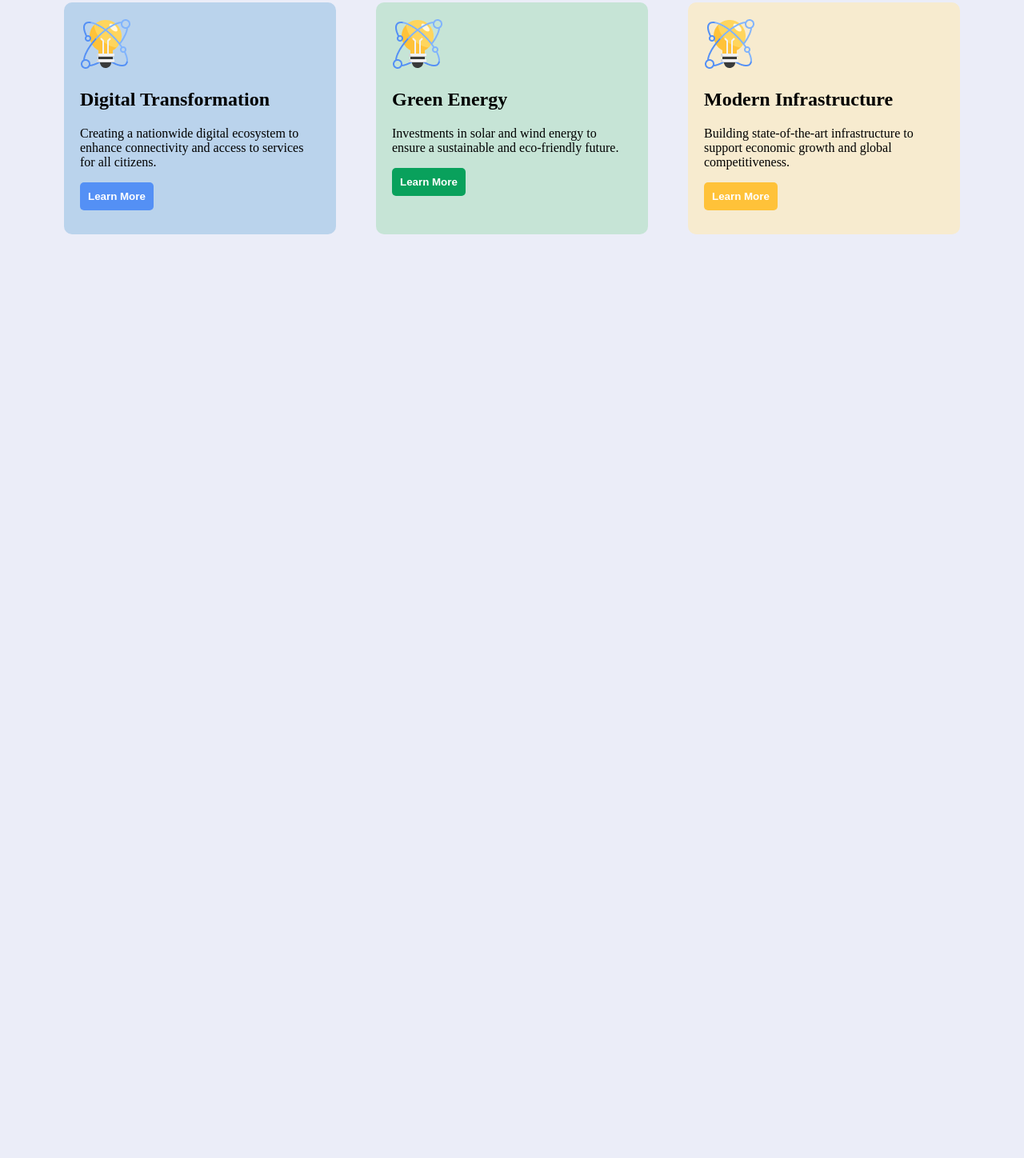
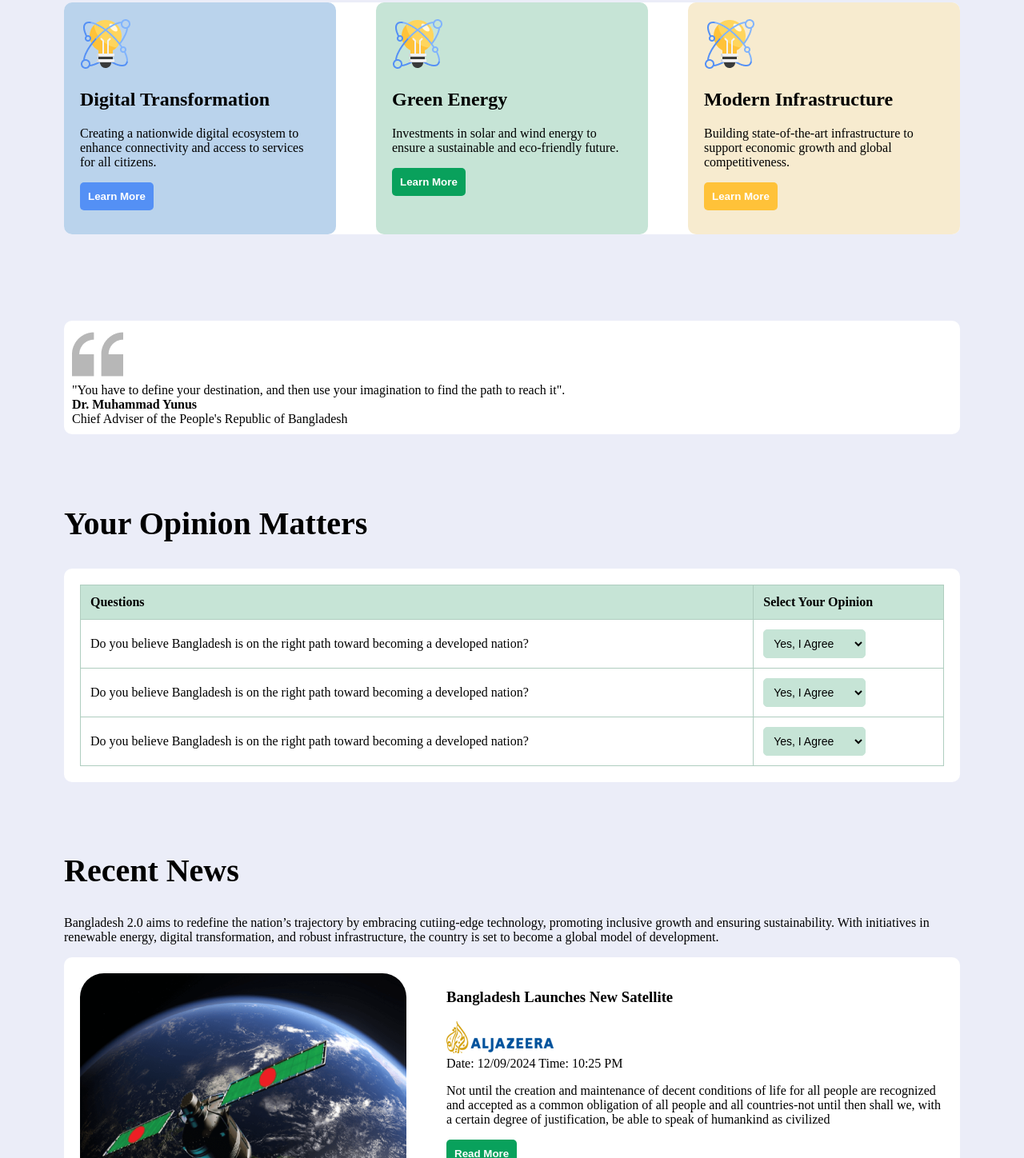
Before and after one commit to nahida19/assignment1, a plain HTML site: page index.html in a window 1280 px wide. Shown: the part 1352-2800 px from the top of the page at 80% size. Before the commit the page ends 1707 px from the top, so only its background shows below. Drawn offline with Linux system fonts and the light colour scheme; a web font is replaced by a local one.

Commit message:
After vision to recent news

```diff
--- a/index.html
+++ b/index.html
@@ -102,3 +102,129 @@
 <br>
 <br>
 <br>
+ <!-- Quote -->
+ <br>
+ <br>
+ <br>
+ <div class="quote-box">
+     <img class="quote-img" src="assets/quote-bg.png" alt="">
+     <div class="quote">"You have to define your destination, and then use your imagination to find the path to reach it". <br><span class="author">Dr. Muhammad Yunus</span><br>
+         Chief Adviser of the People's Republic of Bangladesh
+     </div>
+ </div>
+ <br>
+ <br>
+ <br>
+
+
+ <!-- Opinion Matters-->
+ <section>
+     <div class="Opinion-body">
+         <h1>Your Opinion Matters</h1>
+<div class="box">
+<table>
+ <thead>
+     <tr>
+         <th>Questions</th>
+         <th>Select Your Opinion</th>
+     </tr>
+ </thead>
+ <tbody>
+     <tr>
+         <td>Do you believe Bangladesh is on the right path toward becoming a developed nation?</td>
+         <td>
+             <select>
+                 <option value="agree">Yes, I Agree</option>
+                 <option value="disagree">No, I Disagree</option>
+                 <option value="neutral">Neutral</option>
+             </select>
+         </td>
+     </tr>
+     <tr>
+         <td>Do you believe Bangladesh is on the right path toward becoming a developed nation?</td>
+         <td>
+             <select>
+                 <option value="agree">Yes, I Agree</option>
+                 <option value="disagree">No, I Disagree</option>
+                 <option value="neutral">Neutral</option>
+             </select>
+         </td>
+     </tr>
+     <tr>
+         <td>Do you believe Bangladesh is on the right path toward becoming a developed nation?</td>
+         <td>
+             <select>
+                 <option value="agree">Yes, I Agree</option>
+                 <option value="disagree">No, I Disagree</option>
+                 <option value="neutral">Neutral</option>
+             </select>
+         </td>
+     </tr>
+ </tbody>
+</table>
+  </div>
+     </div>
+  </section>
+
+  <br>
+  <br>
+  <br>
+
+
+ <!-- Recent news -->
+ <section>
+     <div>
+         <h1>Recent News</h1>
+         <p>Bangladesh 2.0 aims to redefine the nation’s trajectory by embracing cutiing-edge technology,
+             promoting inclusive growth and ensuring sustainability. With initiatives in renewable energy,
+             digital transformation, and robust infrastructure, the country is set to become a global model of
+             development.</p>
+     </div>
+
+     <div class="news-box">
+         <div>
+             <img class="satelite" src="assets/satelite.png" alt="">
+         </div>
+         <div>
+             <h3>Bangladesh Launches New Satellite</h3>
+             <img src="assets/al-jazeera.png" alt="al-jazeera">
+             <time class="date" datetime="2024-09-12T08:00">Date: 12/09/2024 Time: 10:25 PM</time>
+             <p>Not until the creation and maintenance of decent conditions of life for all people are recognized
+                 and
+                 accepted as a common obligation of all people and all countries-not until then shall we, with a
+                 certain degree of justification, be able to speak of humankind as civilized</p>
+             <button class="news-btn">Read More</button>
+         </div>
+     </div>
+
+
+
+
+     <br>
+
+     <div class="news-reverse">
+         <div>
+             <img class="satelite" src="assets/satelite.png" alt="">
+         </div>
+         <div>
+             <h3>Bangladesh Launches New Satellite</h3>
+
+             <img src="assets/al-jazeera.png" alt="al-jazeera">
+             <time class="date" datetime="2024-09-12T08:00">Date: 12/09/2024 Time: 10:25 PM</time>
+
+             <p>Not until the creation and maintenance of decent conditions of life for all people are recognized
+                 and
+                 accepted as a common obligation of all people and all countries-not until then shall we, with a
+                 certain degree of justification, be able to speak of humankind as civilized</p>
+             <button class="news-btn">Read More</button>
+         </div>
+     </div>
+
+     <br>
+     <br>
+
+ </section>
+
+<br>
+<br>
+<br>
--- a/style.css
+++ b/style.css
@@ -177,4 +177,113 @@ h1 {
 
 .button-ylw:hover {
  background-color: rgb(245, 146, 71);
+}/* Quote */
+
+.quote-box {
+    background-color:white;
+    text-align: left;
+    padding: 10px;
+    border-radius: 10px;
 }
+
+.author {
+    font-weight: bold;
+}
+
+/*Opinion Matters*/
+
+h1 {
+    text-align: left;
+}
+
+table {
+    width: 100%;
+    margin: 20px;
+    border-collapse: collapse;
+    font-size: 16px;
+    background-color: white;
+}
+
+.box {
+    display: flex;
+    background-color: white;
+    width:100%;
+    height:fit-content;
+    border-radius: 10px;
+}
+th,
+td {
+    border: 1px solid #afcdbf;
+    padding: 12px;
+    text-align: left;
+}
+
+th {
+    background-color:  #C6E4D6;
+    font-weight: bold;
+}
+
+select {
+    padding: 8px;
+    font-size: 14px;
+    border: 1px solid #C6E4D6;
+    border-radius: 5px;
+    background-color:  #C6E4D6;
+    cursor: pointer;
+}
+
+select:hover {
+    background-color: #78eece;
+}
+
+/* Recent news */
+
+
+.news-box {
+    background-color: white;
+    display: flex;
+    flex-direction: row;
+    gap: 50px;
+    padding: 20px;
+    border-radius: 10px;
+
+}
+
+.satelite {
+    border-radius: 30px;
+}
+
+.news-btn {
+    background-color: rgb(9, 161, 92);
+
+    color: white;
+    font-weight: bold;
+    border: none;
+    border-radius: 5px;
+    padding: 10px;
+
+}
+
+
+.news {
+    max-width: 50%;
+}
+
+.news-reverse {
+    background-color: white;
+    display: flex;
+    flex-direction: row-reverse;
+    gap: 50px;
+    padding: 20px;
+    border-radius: 10px;
+}
+
+
+.news-btn:hover{
+    background-color: #004d36;
+}
+
+
+.date {
+    display: block;
+}
```
